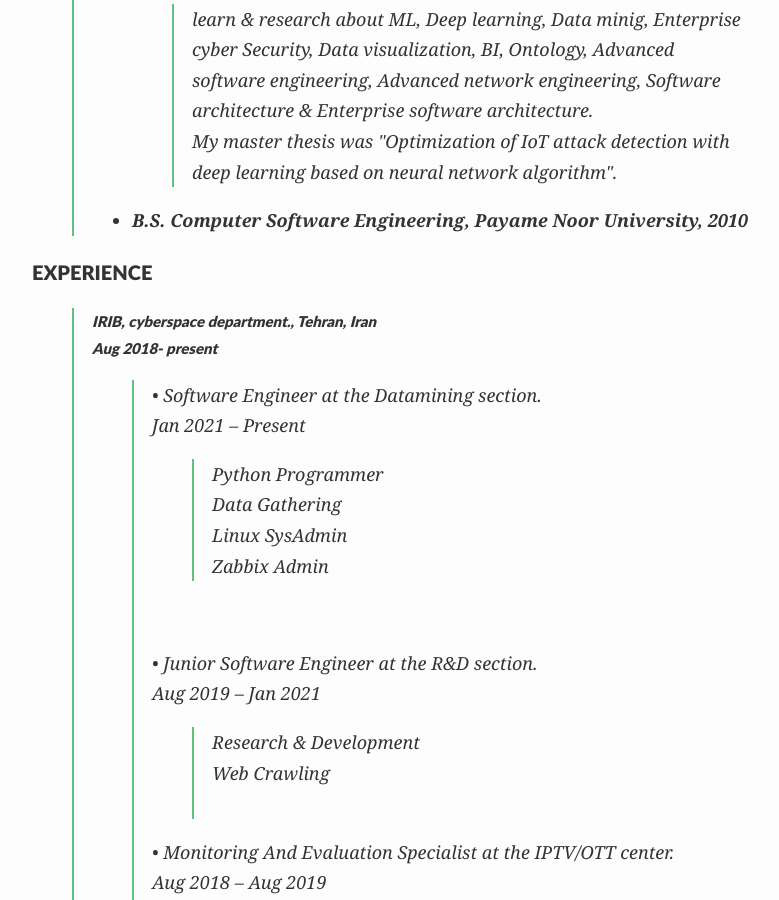
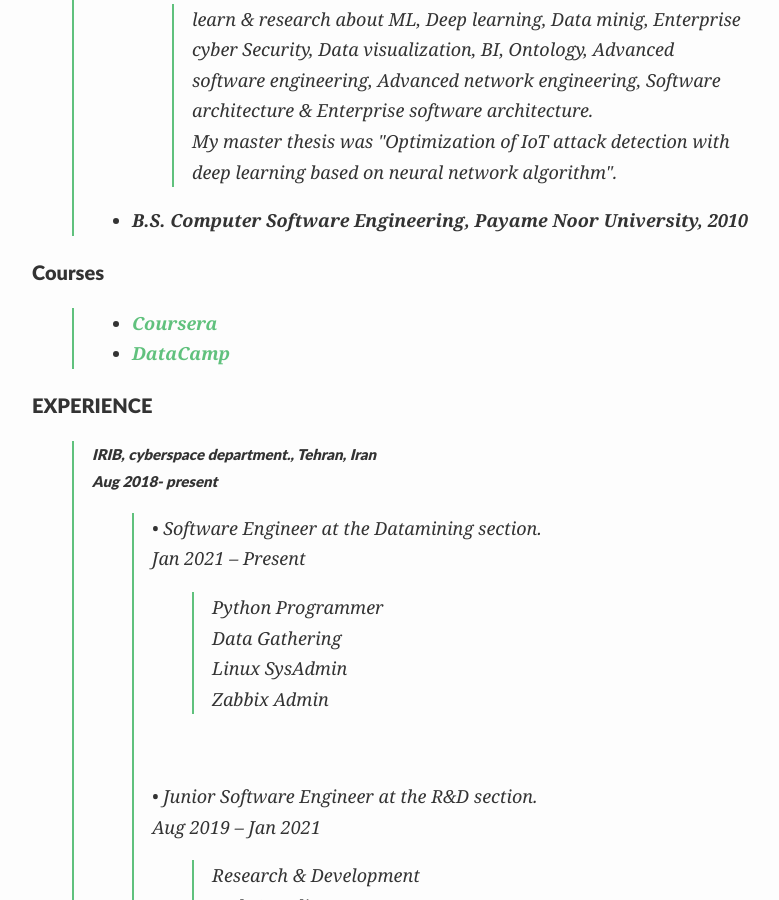
Before and after one commit to KavehRS/website, a Jekyll site: the page built from index.md, in a window 1280 px wide and 900 px high, scrolled down 640 px. Shown: the whole window, without its empty margins (208-987 px from the left). Built offline with Jekyll 4.4.1, drawn with Linux system fonts in a browser that asks for light colours; nearby versions of some CDN libraries.

Commit message:
Update index.md

```diff
--- a/index.md
+++ b/index.md
@@ -31,6 +31,21 @@ The social-icons footer can be used to link profiles from GitHub, OrcID and Reas
 >><p>learn & research about ML, Deep learning, Data minig, Enterprise cyber Security, Data visualization, BI, Ontology, Advanced software engineering, Advanced network engineering, Software architecture & Enterprise software architecture.<br>My  master thesis was "Optimization of IoT attack detection with deep learning based on neural network algorithm". </p>
 >- <strong> B.S. Computer Software Engineering, Payame Noor University, 2010 </strong>
 >
+
+#### Courses
+
+>- <strong>[Coursera](https://www.coursera.org/user/53af89539f2cd0ad9a781d465a0dfdca) <strong>
+>- <strong>[DataCamp](https://www.datacamp.com/profile/kavehrs) <strong>
+
+
+
+
+
+
+
+
+
+
 
 
 #### EXPERIENCE
```
